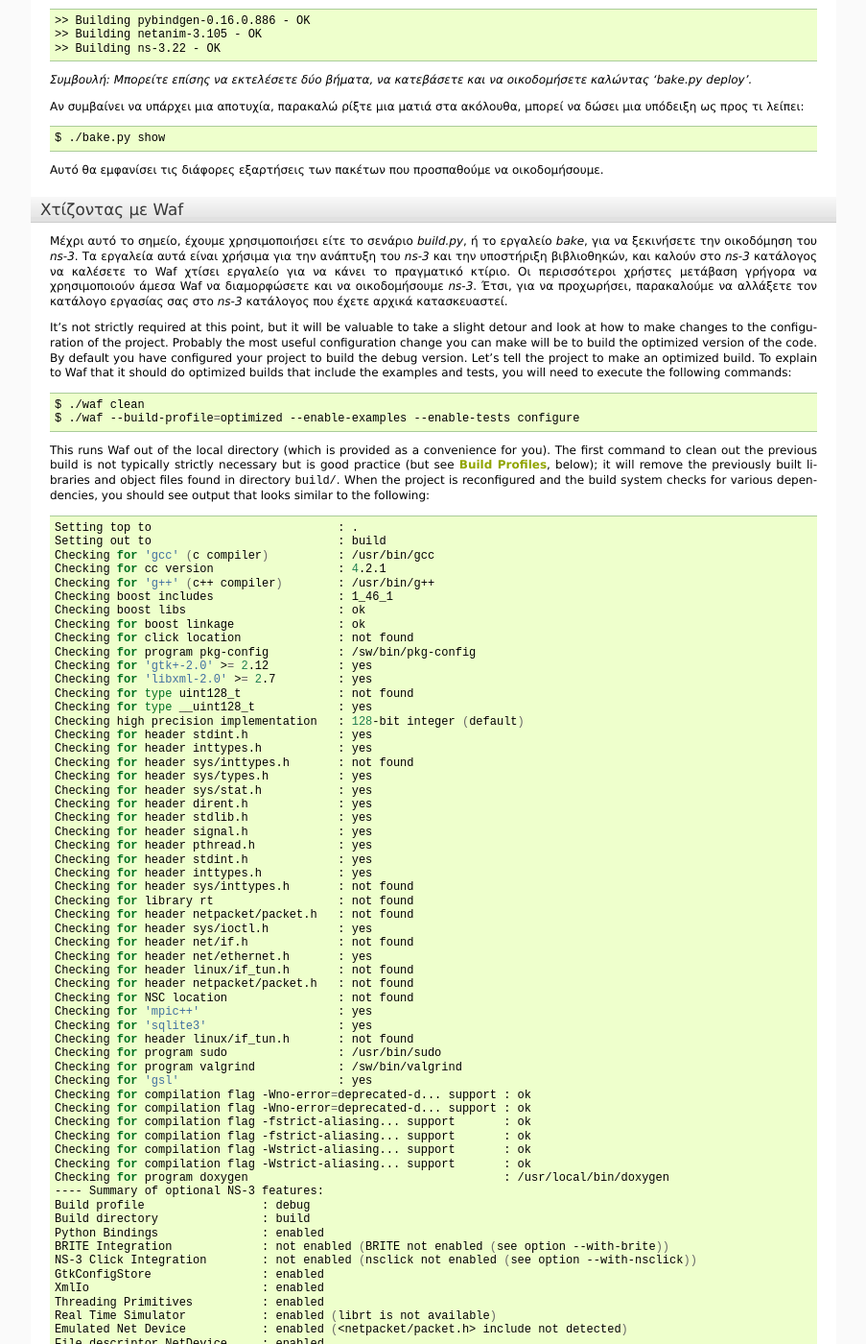
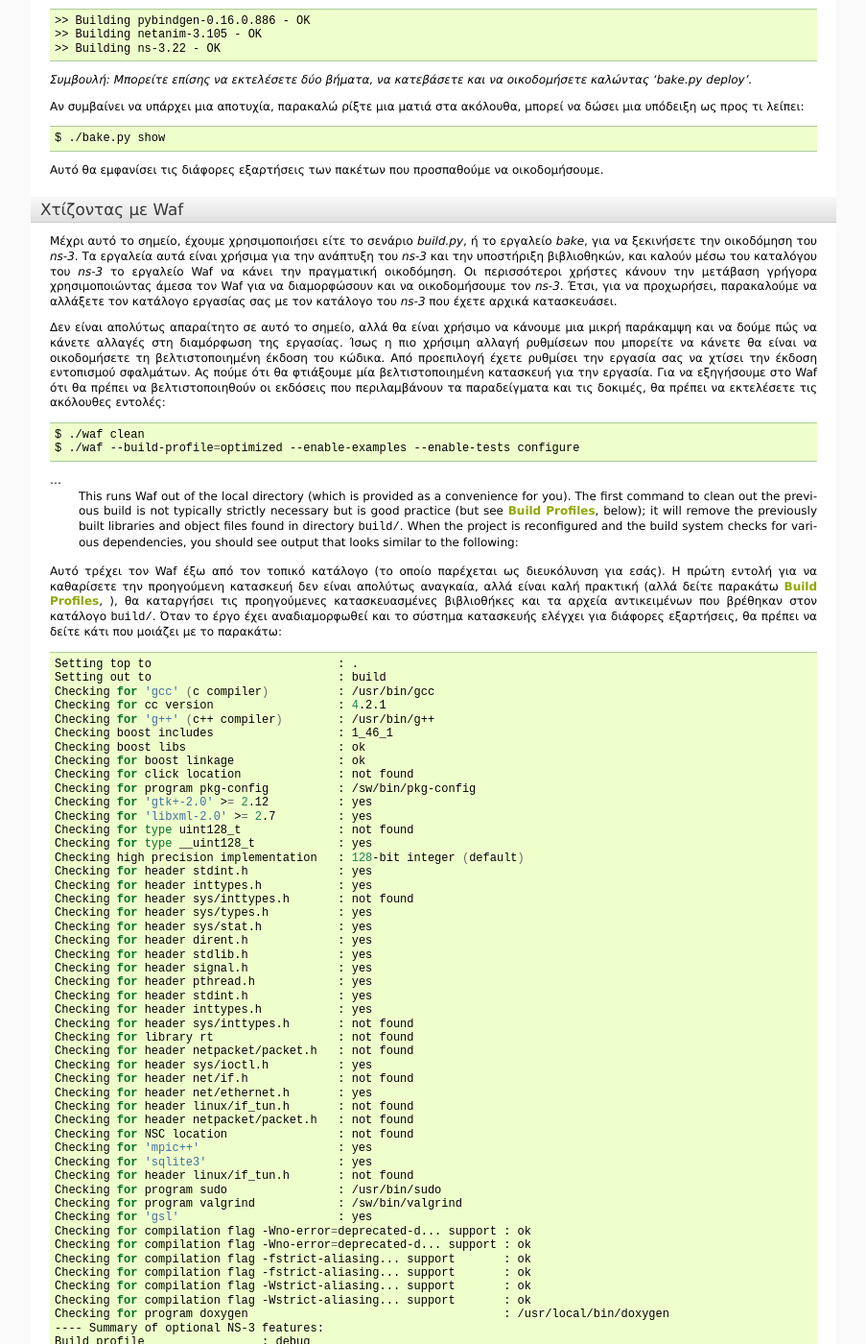
Before and after one commit to maupatras/ns3_teamB, a Sphinx documentation site: the page built from ns-3.22/doc/tutorial-gr/source/getting-started.rst, in a window 1280 px wide and 1400 px high, scrolled down 4580 px. Shown: the whole window at 96% size, without its empty margins (198-1101 px from the left). Built offline with Sphinx 7.4.7, drawn with Linux system fonts in a browser that asks for light colours; formulas are drawn with MathJax 3; some of the changed text lies outside the part shown.

Commit message:
Update getting-started.rst

```diff
--- a/ns-3.22/doc/tutorial-gr/source/getting-started.rst
+++ b/ns-3.22/doc/tutorial-gr/source/getting-started.rst
@@ -547,34 +547,35 @@
 	build |ns3|.  So, to proceed, please change your working directory to
 	the |ns3| directory that you have initially built.
 
-Μέχρι αυτό το σημείο, έχουμε χρησιμοποιήσει είτε το σενάριο `build.py`, ή το εργαλείο `bake`, για
-να ξεκινήσετε την οικοδόμηση του |ns3|. Τα εργαλεία αυτά είναι χρήσιμα για την ανάπτυξη του |ns3| και την
-υποστήριξη βιβλιοθηκών, και καλούν στο |ns3| κατάλογος να καλέσετε το Waf χτίσει εργαλείο για να
-κάνει το πραγματικό κτίριο. Οι περισσότεροι χρήστες μετάβαση γρήγορα να χρησιμοποιούν άμεσα Waf να
-διαμορφώσετε και να οικοδομήσουμε |ns3|. Έτσι, για να προχωρήσει, παρακαλούμε να αλλάξετε τον κατάλογο
-εργασίας σας στο |ns3| κατάλογος που έχετε αρχικά κατασκευαστεί.
+Μέχρι αυτό το σημείο, έχουμε χρησιμοποιήσει είτε το σενάριο `build.py`, ή το εργαλείο `bake`, για να ξεκινήσετε την οικοδόμηση του |ns3|. Τα εργαλεία αυτά είναι χρήσιμα για την ανάπτυξη του |ns3| και την υποστήριξη βιβλιοθηκών, και καλούν μέσω του καταλόγου του |ns3| το εργαλείο Waf να κάνει την πραγματική οικοδόμηση. Οι περισσότεροι χρήστες κάνουν την μετάβαση γρήγορα χρησιμοποιώντας άμεσα τον Waf για να διαμορφώσουν και να οικοδομήσουμε τον |ns3|. Έτσι, για να προχωρήσει, παρακαλούμε να αλλάξετε τον κατάλογο εργασίας σας με τον κατάλογο του |ns3| που έχετε αρχικά κατασκευάσει.
 
-It's not
-strictly required at this point, but it will be valuable to take a slight
-detour and look at how to make changes to the configuration of the project.
-Probably the most useful configuration change you can make will be to
-build the optimized version of the code.  By default you have configured
-your project to build the debug version.  Let's tell the project to
-make an optimized build.  To explain to Waf that it should do optimized
-builds that include the examples and tests, you will need to execute the
-following commands::
+..
+	It's not
+	strictly required at this point, but it will be valuable to take a slight
+	detour and look at how to make changes to the configuration of the project.
+	Probably the most useful configuration change you can make will be to
+	build the optimized version of the code.  By default you have configured
+	your project to build the debug version.  Let's tell the project to
+	make an optimized build.  To explain to Waf that it should do optimized
+	builds that include the examples and tests, you will need to execute the
+	following commands::
+
+Δεν είναι απολύτως απαραίτητο σε αυτό το σημείο, αλλά θα είναι χρήσιμο να κάνουμε μια μικρή παράκαμψη και να δούμε πώς να κάνετε αλλαγές στη διαμόρφωση της εργασίας. Ίσως η πιο χρήσιμη αλλαγή ρυθμίσεων που μπορείτε να κάνετε θα είναι να οικοδομήσετε τη βελτιστοποιημένη έκδοση του κώδικα. Από προεπιλογή έχετε ρυθμίσει την εργασία σας να χτίσει την έκδοση εντοπισμού σφαλμάτων. Ας πούμε ότι θα φτιάξουμε μία βελτιστοποιημένη κατασκευή για την εργασία. Για να εξηγήσουμε στο Waf ότι θα πρέπει να βελτιστοποιηθούν οι εκδόσεις που περιλαμβάνουν τα παραδείγματα και τις δοκιμές, θα πρέπει να εκτελέσετε τις ακόλουθες εντολές::
 
   $ ./waf clean
   $ ./waf --build-profile=optimized --enable-examples --enable-tests configure
 
-This runs Waf out of the local directory (which is provided as a convenience
-for you).  The first command to clean out the previous build is not
-typically strictly necessary but is good practice (but see `Build Profiles`_,
-below); it will remove the
-previously built libraries and object files found in directory ``build/``.
-When the project is reconfigured and the build system checks for various
-dependencies, you should see
-output that looks similar to the following::
+...
+	This runs Waf out of the local directory (which is provided as a convenience
+	for you).  The first command to clean out the previous build is not
+	typically strictly necessary but is good practice (but see `Build Profiles`_,
+	below); it will remove the
+	previously built libraries and object files found in directory ``build/``.
+	When the project is reconfigured and the build system checks for various
+	dependencies, you should see
+	output that looks similar to the following::
+
+Αυτό τρέχει τον Waf έξω από τον τοπικό κατάλογο (το οποίο παρέχεται ως διευκόλυνση για εσάς). Η πρώτη εντολή για να καθαρίσετε την προηγούμενη κατασκευή δεν είναι απολύτως αναγκαία, αλλά είναι καλή πρακτική (αλλά δείτε παρακάτω `Build Profiles`_, ), θα καταργήσει τις προηγούμενες κατασκευασμένες βιβλιοθήκες και τα αρχεία αντικειμένων που βρέθηκαν στον κατάλογο ``build/``. Όταν το έργο έχει αναδιαμορφωθεί και το σύστημα κατασκευής ελέγχει για διάφορες εξαρτήσεις, θα πρέπει να δείτε κάτι που μοιάζει με το παρακάτω::
 
   Setting top to                           : .
   Setting out to                           : build
@@ -651,17 +652,27 @@
   GNU Scientific Library (GSL)  : enabled
   'configure' finished successfully (1.944s)
 
-Note the last part of the above output.  Some |ns3| options are not enabled by
-default or require support from the underlying system to work properly.
-For instance, to enable XmlTo, the library libxml-2.0 must be found on the
-system.  If this library were not found, the corresponding |ns3| feature
-would not be enabled and a message would be displayed.  Note further that there is
-a feature to use the program ``sudo`` to set the suid bit of certain programs.
-This is not enabled by default and so this feature is reported as "not enabled."
+..
+	Note the last part of the above output.  Some |ns3| options are not enabled by
+	default or require support from the underlying system to work properly.
+	For instance, to enable XmlTo, the library libxml-2.0 must be found on the
+	system.  If this library were not found, the corresponding |ns3| feature
+	would not be enabled and a message would be displayed.  Note further that there is
+	a feature to use the program ``sudo`` to set the suid bit of certain programs.
+	This is not enabled by default and so this feature is reported as "not enabled."
 
-Now go ahead and switch back to the debug build that includes the examples and tests.
+Σημειώστε το τελευταίο μέρος της παραπάνω εξόδου. Μερικά | ns3 | επιλογές δεν είναι
+ενεργοποιημένη από προεπιλογή ή απαιτούν υποστήριξη από το υποκείμενο σύστημα για να λειτουργήσει
+σωστά. Για παράδειγμα, για να μπορέσει XmlTo, τη βιβλιοθήκη LibXML-2.0 πρέπει να βρεθεί στο σύστημα.
+Αν δεν βρεθεί αυτή η βιβλιοθήκη, το αντίστοιχο | ns3 | χαρακτηριστικό δεν θα πρέπει να ενεργοποιηθεί και
+ένα μήνυμα θα εμφανιστεί. Σημειώστε, επίσης, ότι υπάρχει ένα χαρακτηριστικό για να χρησιμοποιήσετε το
+πρόγραμμα `` sudo`` να ρυθμίσετε το suid κομμάτι ορισμένων προγραμμάτων. Αυτό δεν είναι ενεργοποιημένη από
+προεπιλογή και έτσι αυτό το χαρακτηριστικό αναφέρεται ως "δεν είναι ενεργοποιημένη."
 
-::
+..
+	Now go ahead and switch back to the debug build that includes the examples and tests.
+
+Τώρα συνεχίστε και να επιστρέψετε στην κατασκευή εντοπισμού σφαλμάτων που περιλαμβάνει τα παραδείγματα και δοκιμές.::
 
   $ ./waf clean
   $ ./waf --build-profile=debug --enable-examples --enable-tests configure
```
